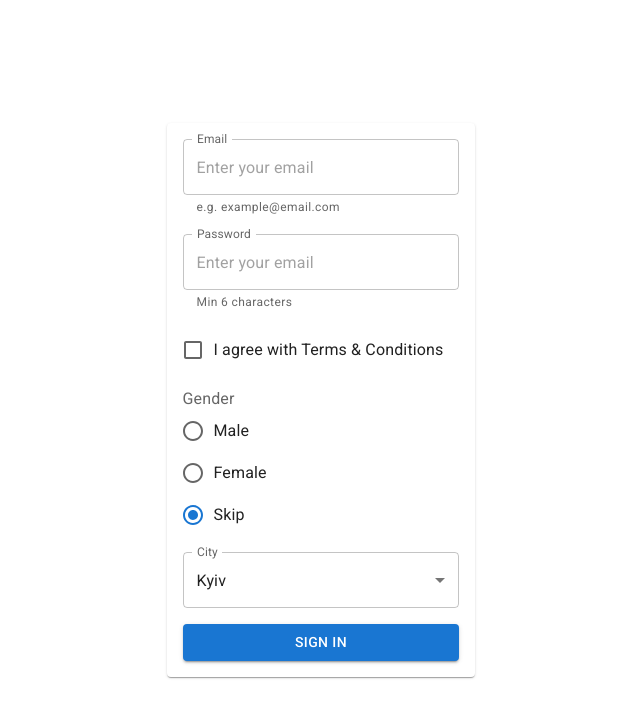
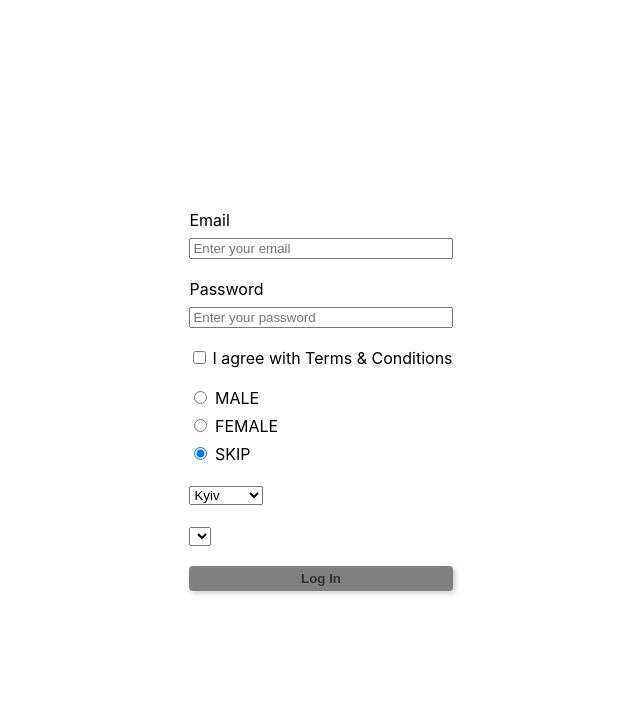
Before and after one commit to ProDmAnd/goit-react-bootcamp-36, a React (Create React App) app: page / in a window 1280 px wide. Shown: the top 718 px of the page, without its empty margins (319-959 px from the left). Built offline with nearby package versions, Linux system fonts and the light colour scheme.

Commit message:
Theory done

```diff
--- a/src/App.jsx
+++ b/src/App.jsx
@@ -3,16 +3,30 @@ import ControlledForm from 'components/ControlledForm/ControlledForm';
 import MUIForm from 'components/MUIForm/MUIForm';
 import MUIFormWithFormik from 'components/MUIFormWithFormik/MUIFormWithFormik';
 import UncontrolledForm from 'components/UncontrolledForm/UncontrolledForm';
+import { CITY_OPTIONS } from 'constants/loginForm';
+import { Component } from 'react';
 
-export const App = () => {
+export class App extends Component {
+  state = {
+    city: CITY_OPTIONS.Kyiv,
+  };
+  componentDidMount() {
+    setTimeout(() => this.setState({ city: CITY_OPTIONS.Kyiv }), 3000);
+  }
+
+  componentDidUpdate() {
+    console.log('APP did update');
+  }
+  render() {
     return (
       <Wrapper>
         {/* <Counter /> */}
         {/* <Counter initialValue={10} increment={10} /> */}
         {/* <UncontrolledForm /> */}
-      {/* <ControlledForm /> */}
-      {/* <MUIForm/> */}
-      <MUIFormWithFormik />
+        <ControlledForm city={this.state} />
+        {/* <MUIForm email="mail@mail.com" /> */}
+        {/* <MUIFormWithFormik /> */}
       </Wrapper>
     );
-};
+  }
+}
--- /dev/null
+++ b/src/components/CitySelect/CitySelect.jsx
@@ -0,0 +1,32 @@
+import { CITY_OPTIONS } from 'constants/loginForm';
+import React, { Component } from 'react';
+
+class CitySelect extends Component {
+  state = {
+    city: this.props.defaultCity || '',
+  };
+
+  handleChangeValue = event => {
+    console.log(event.target.name, event.target.value);
+    this.setState({ [event.target.name]: event.target.value });
+    this.props.onSelect(event.target.value);
+  };
+
+  render() {
+    const { city } = this.state;
+    return (
+      <select value={city} name="city" onChange={this.handleChangeValue}>
+        {Object.keys(CITY_OPTIONS).map(key => {
+          const value = CITY_OPTIONS[key];
+          return (
+            <option key={value} value={value}>
+              {value}
+            </option>
+          );
+        })}
+      </select>
+    );
+  }
+}
+
+export default CitySelect;
--- /dev/null
+++ b/src/components/ControlledCitySelect/ControlledCitySelect.jsx
@@ -0,0 +1,83 @@
+import { CITY_OPTIONS } from 'constants/loginForm';
+import { PureComponent } from 'react';
+
+const MarioupolPosts = ['№1 вул .ююю', '№2 вул жжжж'];
+const DniproPosts = ['№3 вул .ююю', '№4 вул жжжж'];
+const KiyvPosts = ['№5 вул .ююю', '№6 вул жжжж'];
+
+class ControlledCitySelect extends PureComponent {
+  state = {
+    selectedPostId: 0,
+    cities: [],
+  };
+  intervalId;
+
+  componentDidMount() {
+    document.body.addEventListener('keydown', this.handleKeyDown);
+    this.intervalId = setInterval(
+      () =>
+        this.setState(prev => ({ selectedPostId: prev.selectedPostId + 1 })),
+      3000
+    );
+  }
+  componentDidUpdate(prevProps, prevState) {
+    console.log(
+      'Controlled CIty Select componentDidUpdate',
+      this.state.selectedPostId
+    );
+    // console.log(prevProps, this.props);
+    if (prevProps.city !== this.props.city) {
+      this.changeCities();
+    }
+  }
+  componentWillUnmount() {
+    document.body.removeEventListener('keydown', this.handleKeyDown);
+    clearInterval(this.intervalId);
+  }
+
+  handleKeyDown = event => {
+    console.log(event.code);
+    if (event.code === 'Escape') {
+      console.log('Escape pressed');
+    }
+  };
+
+  changeCities = () => {
+    const { city } = this.props;
+    switch (city) {
+      case CITY_OPTIONS.Kyiv:
+        this.setState({ cities: KiyvPosts });
+        break;
+      case CITY_OPTIONS.Dnipro:
+        this.setState({ cities: DniproPosts });
+        break;
+      case CITY_OPTIONS.Marioupl:
+        this.setState({ cities: MarioupolPosts });
+        break;
+      default:
+        this.setState({ cities: [] });
+        break;
+    }
+  };
+
+  handleChangeValue = event => {
+    console.log(event.target.name, event.target.value);
+    this.setState({ selectedPost: event.target.value });
+  };
+
+  render() {
+    const { city } = this.props;
+    const { cities } = this.state;
+    return (
+      <select value={city} name="city" onChange={this.handleChangeValue}>
+        {Object.entries(cities).map(entry => (
+          <option key={entry[0]} value={entry[1]}>
+            {entry[1]}
+          </option>
+        ))}
+      </select>
+    );
+  }
+}
+
+export default ControlledCitySelect;
--- a/src/components/ControlledForm/ControlledForm.jsx
+++ b/src/components/ControlledForm/ControlledForm.jsx
@@ -1,7 +1,9 @@
-import React, { Component } from 'react';
+import React, { Component, PureComponent } from 'react';
 import css from './ControlledFrom.module.css';
 import Button from 'components/Button/Button';
 import { CITY_OPTIONS, GENDER_OPTIONS } from 'constants/loginForm';
+import CitySelect from 'components/CitySelect/CitySelect';
+import ControlledCitySelect from 'components/ControlledCitySelect/ControlledCitySelect';
 
 class ControlledForm extends Component {
   emailField = 'email';
@@ -13,6 +15,28 @@ class ControlledForm extends Component {
     sex: GENDER_OPTIONS.skip,
     city: CITY_OPTIONS.Kyiv,
   };
+
+  // static getDerivedStateFromProps(props, state) {
+  //   if (props.city === CITY_OPTIONS.Kyiv) {
+  //     return {
+  //       email: '',
+  //       password: '',
+  //       agree: false,
+  //       sex: GENDER_OPTIONS.skip,
+  //       city: CITY_OPTIONS.Kyiv,
+  //     };
+  //   }
+
+  //   return null;
+  // }
+
+  componentDidMount() {
+    console.log('Form Component did mount');
+  }
+
+  componentDidUpdate(prevProps, prevState) {
+    console.log('Form componentDidUpdate', prevProps, this.props);
+  }
 
   handleSubmit = event => {
     event.preventDefault();
@@ -27,6 +51,12 @@ class ControlledForm extends Component {
   handleChangeChecked = event => {
     const { name, checked } = event.target;
     this.setState({ [name]: checked });
+  };
+
+  handleChangeAgree = event => {
+    const { name, checked } = event.target;
+    this.setState({ [name]: checked });
+    // additional logic;
   };
 
   render() {
@@ -89,16 +119,13 @@ class ControlledForm extends Component {
           })}
         </div>
         <div>
-          <select value={city} name="city" onChange={this.handleChangeValue}>
-            {Object.keys(CITY_OPTIONS).map(key => {
-              const value = CITY_OPTIONS[key];
-              return (
-                <option key={value} value={value}>
-                  {value}
-                </option>
-              );
-            })}
-          </select>
+          <CitySelect
+            defaultCity={CITY_OPTIONS.Kyiv}
+            onSelect={city => this.setState({ city })}
+          />
+        </div>
+        <div>
+          {city !== CITY_OPTIONS.Lviv && <ControlledCitySelect city={city} />}
         </div>
         <Button disabled={!canSubmit} type="submit">
           Log in
--- a/src/components/MUIForm/MUIForm.jsx
+++ b/src/components/MUIForm/MUIForm.jsx
@@ -41,6 +41,14 @@ const INITIAL_STATE = {
 
 class MUIForm extends Component {
   state = { ...INITIAL_STATE };
+
+  componentDidMount() {
+    console.log('Component did mount');
+  }
+
+  componentDidUpdate(prevProps, prevState) {
+    console.log('component did update', prevProps, this.props);
+  }
 
   handleChangeValue = event => {
     const { name, value } = event.target;
@@ -100,7 +108,7 @@ class MUIForm extends Component {
             <FormLabel id="demo-radio-buttons-group-label">Gender</FormLabel>
             <RadioGroup
               aria-labelledby="demo-radio-buttons-group-label"
-              defaultValue={gender}
+              value={gender}
               name="gender"
               onChange={this.handleChangeValue}
             >
```
Lines whose indentation alone changed are shown as unchanged.
